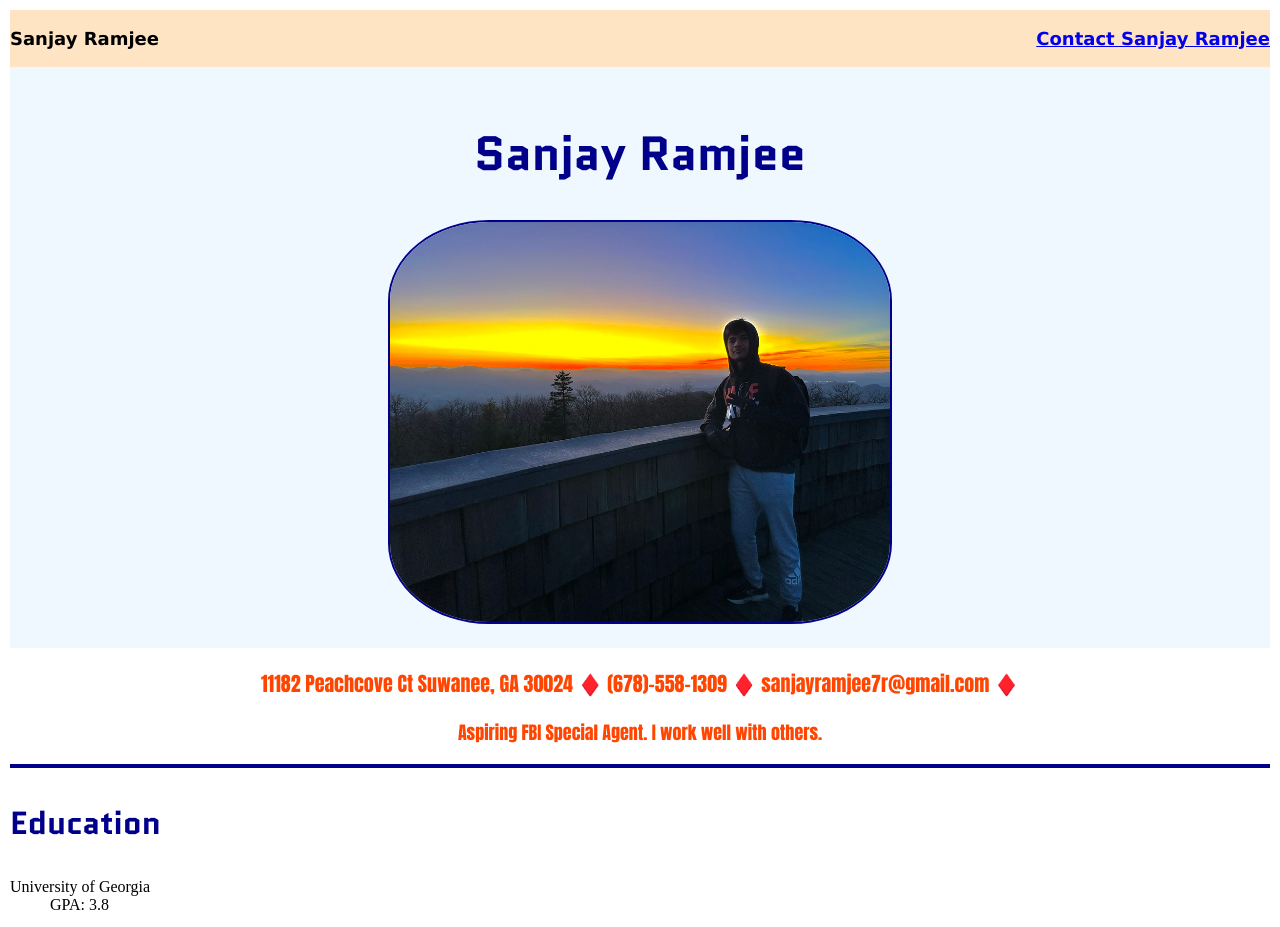
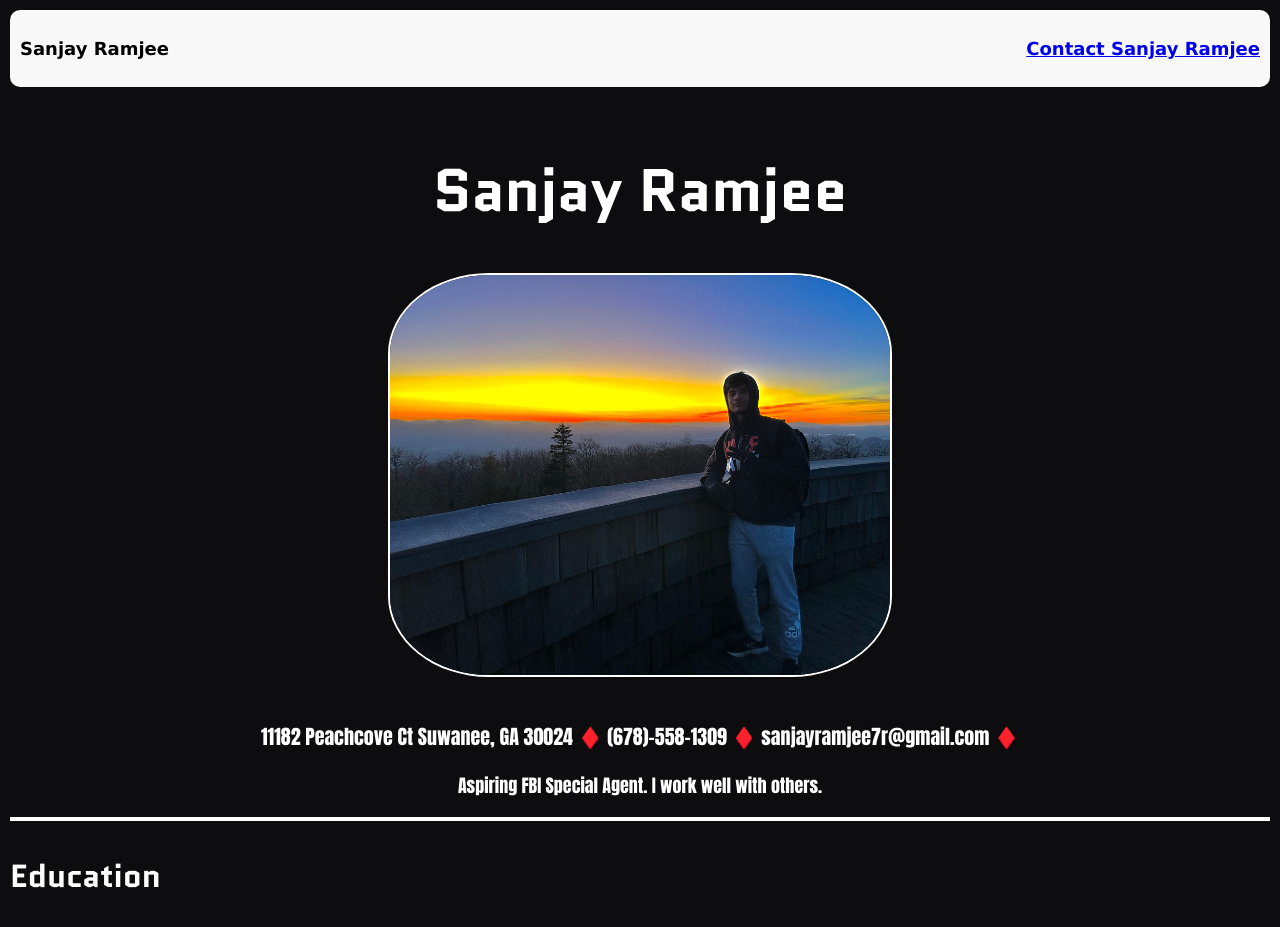
Before and after one commit to SanjayRamjee/SanjayRamjeeCVV, a website: page index.html in a window 1280 px wide. Shown: the top 927 px of the page. Drawn offline with Linux system fonts and the light colour scheme.

Commit message:
new CSS changes

```diff
--- a/css/style.css
+++ b/css/style.css
@@ -1,28 +1,32 @@
 body {
   margin: 0;
   padding: 10px;
+  background-color: #0d0d0f;   /* near-black */
 }
 
 /****************   Nav Section **********************/
 nav {
-	background-color: bisque;
+	background-color: #f8f8f8; /* offwhite */
   font: bold 18px verdana;
   display: flex;
   justify-content: space-between;
+  border-radius: 10px;
+  padding: 10px;
 
 }
 
 /***********************  Footer Section   **************************/
 footer {
-	background-color: bisque;
+	background-color: white;
   display: flex;
   justify-content: center;
   font: italic 18px verdana;
+  border-radius: 10px;
+  box-shadow: 10px 10px 10px grey;
 }
 
 /*********** Splash Page ************************/
 header {
-  background-color: aliceblue;
   text-align: center;
   padding: 20px;
 }
@@ -30,45 +34,49 @@ header {
 header h1 {
   font-family: "Quantico", sans-serif;
   font-weight: 700;
-  font-size: 48px;
-  color: darkblue;
+  font-size: 60px;
+  color: white;
 }
 
 header img {
   border-radius: 20%;
-  border: 2px solid darkblue;
+  border: 2px solid white;
 }
 
 .address {
   font: bold 20px impact;
   text-align: center;
-  color: orangered;
+  color: white;
 }
 
 .tagline {
   font: bold 18px impact;
   text-align: center;
-  color: orangered;
+  color: white;
 }
 
 /************* Sections ********************/
 hr {
-  border: 2px solid darkblue;
+  border: 2px solid white;
 }
 
 section h3 {
   font-family:'Quantico', sans-serif;
   font-weight: 700;
   font-size: 32px;
-  color: darkblue;
+  color: white;
 }
 
 section dl {
   display: grid;
+  color: white;
+  font-family: 'Quantico', sans-serif;
 }
 
 section ul {
+  color: white;
   list-style-type: square;
+  font-family: 'Quantico', sans-serif;
 }
 
 section a {
@@ -90,7 +98,7 @@ section a:hover {
 
 .card img {
   border-radius: 15%;
-  border: 2px solid darkblue;
+  border: 2px solid white;
 
 }
 
@@ -115,8 +123,10 @@ section a:hover {
 
 /**************   Contact Page   *****************/
 .one-col {
-  color: orangered;
+  color: white;
   font: bold 20px impact;
+  font: bold 20px 'Quantico', sans-serif;
+
 }
 
 input {
@@ -126,4 +136,5 @@ input {
 
 textarea {
   box-shadow: 10px 10px 10px grey;
+  padding: 30px;
 }
```
Also changed, not shown: contact.html (+2 -2 lines).
